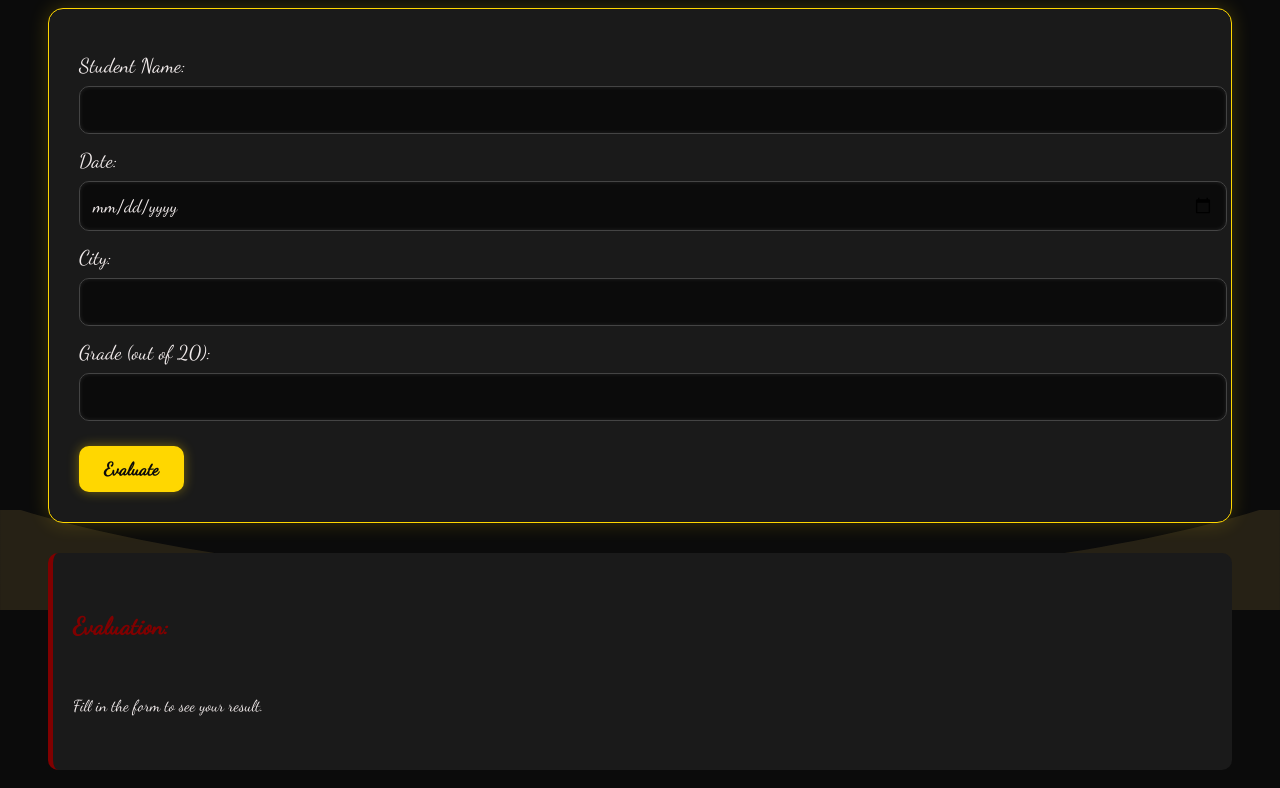
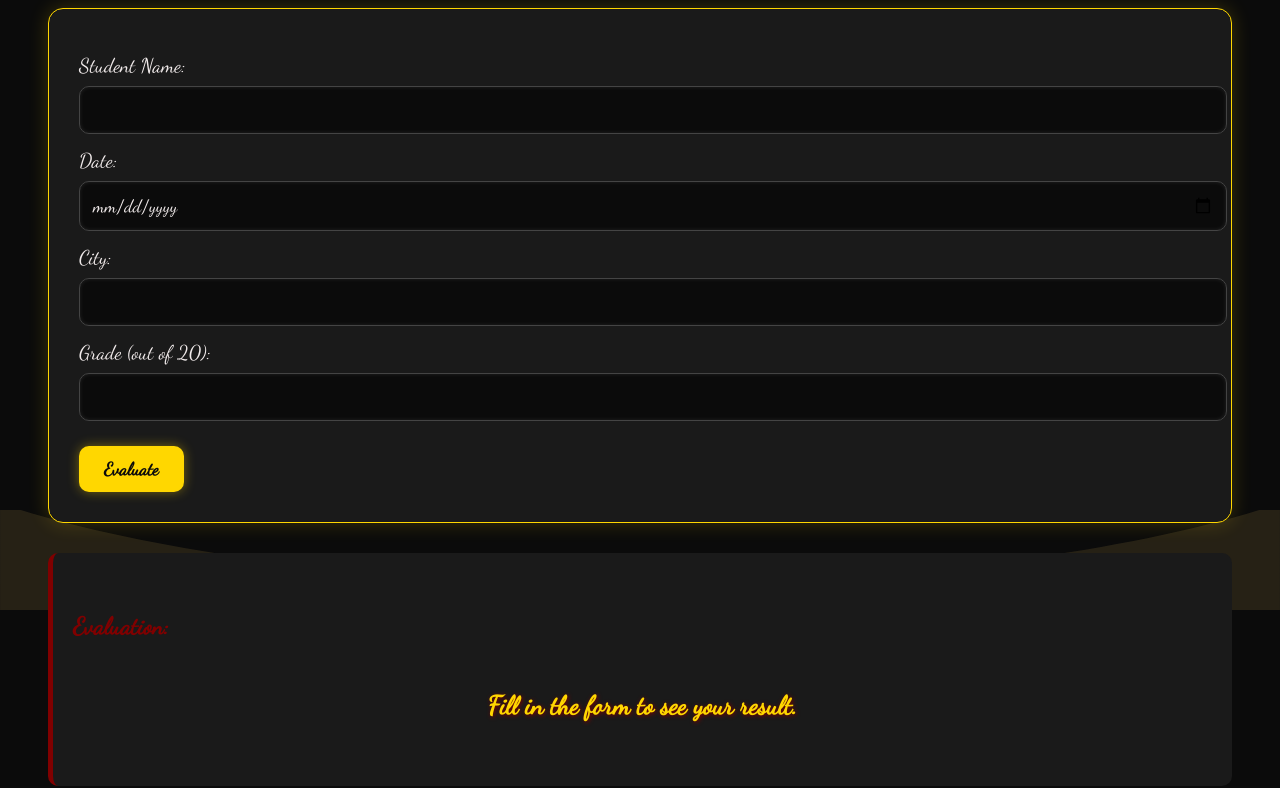
Before and after one commit to amarfarshoukh/internationnella-site, a plain HTML site: page frontend/index.html in a window 1280 px wide. Shown: the part 190-978 px from the top of the page. Drawn offline with Linux system fonts and the light colour scheme.

Commit message:
Initial commit

```diff
--- a/frontend/index.html
+++ b/frontend/index.html
@@ -167,6 +167,15 @@
       font-size: 14px;
       line-height: 1.5;
     }
+    #recommendation {
+  font-size: 26px;
+  font-weight: bold;
+  text-align: center;
+  color: gold;
+  text-shadow: 1px 1px 4px #800000;
+  margin-top: 10px;
+}
+
   </style>
 </head>
 <body>
```
Also changed, not shown: URL.txt.
